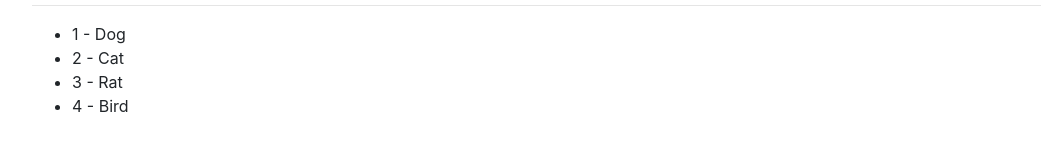
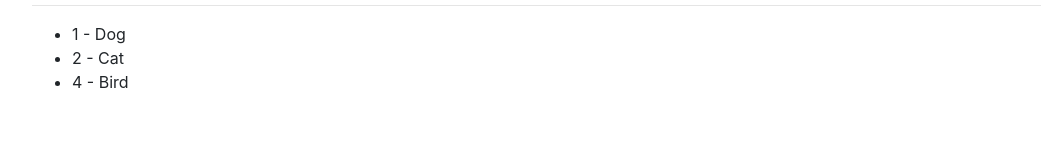
Before and after one commit to un4ckn0wl3z/basic-angular7, an Angular app: page / in a window 1280 px wide. Shown: the part 330-480 px from the top of the page, without its empty margins (53-1094 px from the left). Built offline with nearby package versions, Linux system fonts and the light colour scheme.

Commit message:
add ng-container

```diff
--- a/src/app/app.component.html
+++ b/src/app/app.component.html
@@ -27,7 +27,9 @@
   </div>
   <hr>
   <ul>
-    <li *ngFor="let item of animals; let index = index">{{index+1}} - {{item}}</li>
+    <ng-container *ngFor="let item of animals; let index = index">
+      <li *ngIf="item != 'Rat'">{{index+1}} - {{item}}</li>
+  </ng-container>
   </ul>
 
 </div>
```
